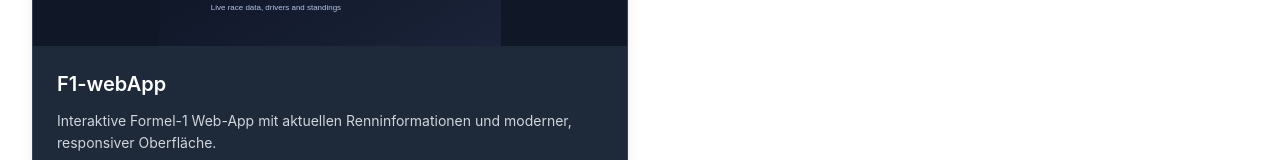
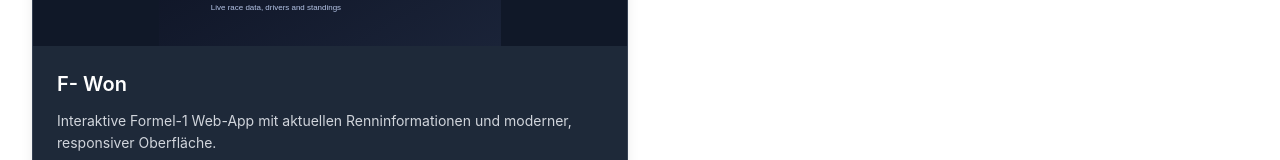
Before and after one commit to ZirawanSalim/zirawans-webseite, a React (Vite) app: page /Projekte in a window 1280 px wide. Shown: the part 1366-1526 px from the top of the page. Built offline with nearby package versions, Linux system fonts and the light colour scheme; no server answers.

Commit message:
Update seite

```diff
--- a/src/components/Skills.jsx
+++ b/src/components/Skills.jsx
@@ -1,6 +1,6 @@
 import { useContext } from "react";
 import Icon from "./Icon.jsx";
-import { SiExpress, SiFirebase, SiNextdotjs, SiPostgresql } from "react-icons/si";
+import { SiExpress, SiFirebase, SiNextdotjs, SiPostgresql, SiPrisma } from "react-icons/si";
 import ThemeContext from "../contexts/ThemeContext";
 
 export default function Skills() {
@@ -70,6 +70,7 @@ export default function Skills() {
                 <SiExpress className={monochromeIconColor} title="Express" aria-label="Express" />
                 <SiPostgresql className="text-sky-500" title="PostgreSQL" aria-label="PostgreSQL" />
                 <SiNextdotjs className={monochromeIconColor} title="Next.js" aria-label="Next.js" />
+                <SiPrisma className={monochromeIconColor} title="Prisma" aria-label="Prisma" />
             </div>
             <h2 className="text-2xl font-semibold mt-8 mb-2">Weitere Kenntnisse</h2>
             <ul className="list-disc list-inside mb-6">
--- a/src/data/MeinDaten.json
+++ b/src/data/MeinDaten.json
@@ -88,7 +88,7 @@
             "bild": "/src/assets/armband2.jpg"
         },
         {
-            "titel": "F1-webApp",
+            "titel": "F- Won",
             "beschreibung": "Interaktive Formel-1 Web-App mit aktuellen Renninformationen und moderner, responsiver Oberfläche.",
             "technologien": [
                 "React",
```
